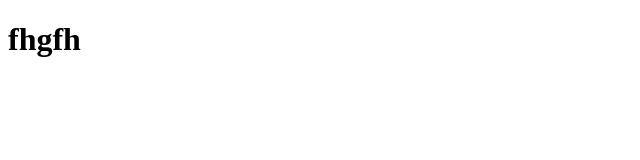
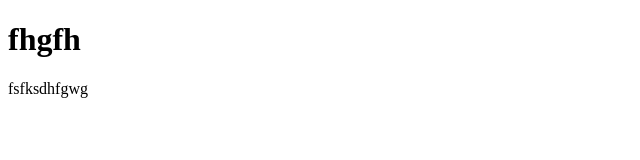
Before and after one commit to SashaSerh/gihub-tutorial, a plain HTML site: page index.html in a window 1280 px wide. Shown: the whole page, without its empty margins (0-640 px from the left). Drawn offline with Linux system fonts and the light colour scheme.

Commit message:
добавлен параграф

```diff
--- a/index.html
+++ b/index.html
@@ -8,5 +8,6 @@
 </head>
 <body>
     <h1>fhgfh</h1>
+    <p>fsfksdhfgwg</p>
 </body>
 </html>
```
